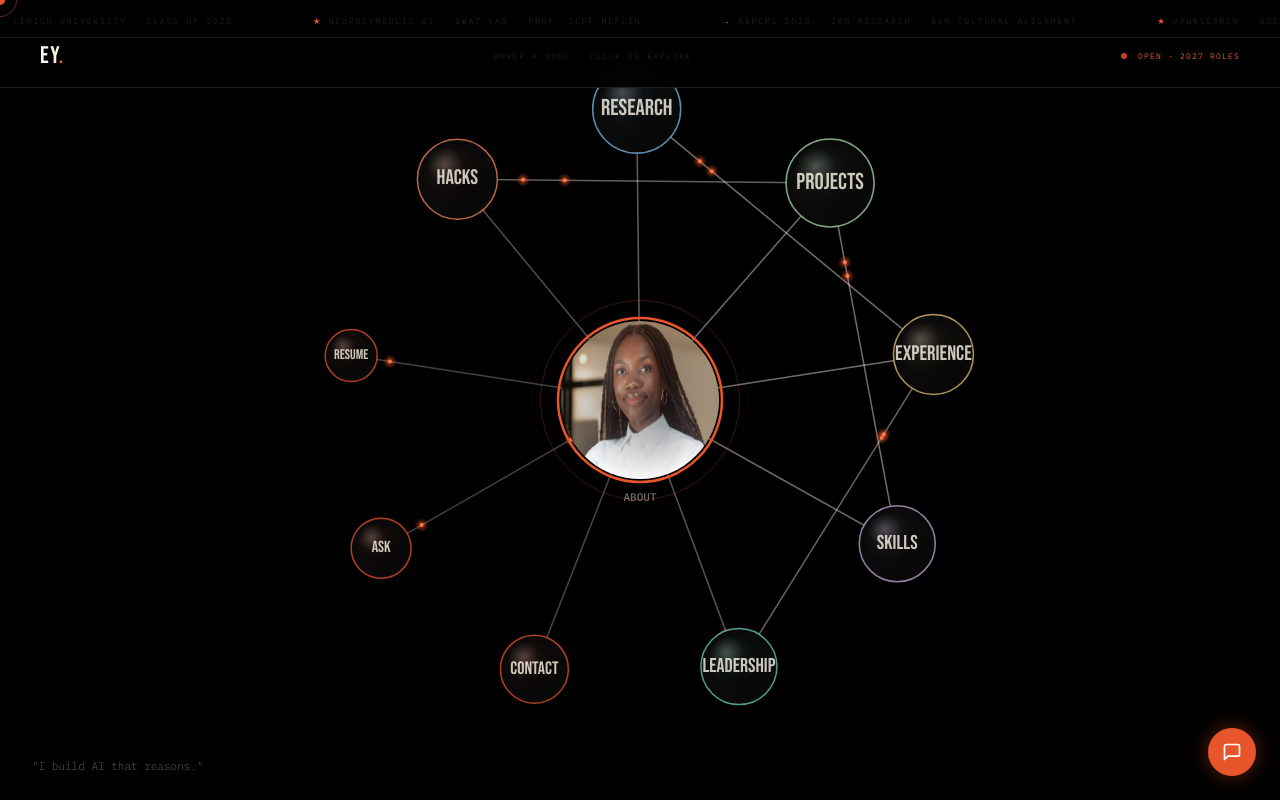
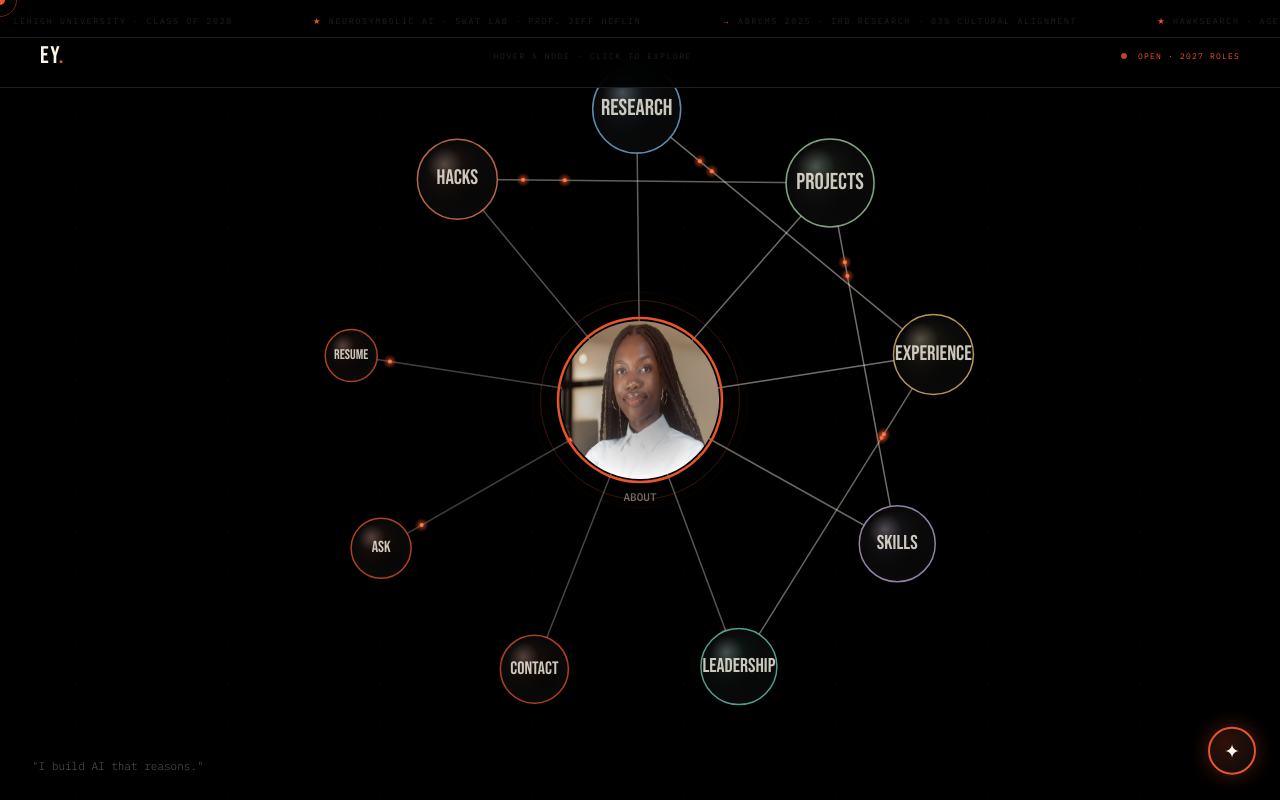
Before and after one commit to efuayankey/efua-portfolio, a Next.js app: page / in a window 1280 px wide. Built offline with nearby package versions, Linux system fonts and the light colour scheme.

Commit message:
Clean up build cache, fix AIMascot orb toggle, update bio copy
- Add .next/ to .gitignore and remove from tracking
- AIMascot orb now toggles chat directly (replaces old chat button)
- Remove duplicate chat button from Chatbot component
- Update center node bio copy and remove Data Science minor

```diff
--- a/app/page.tsx
+++ b/app/page.tsx
@@ -57,7 +57,7 @@ export default function Home() {
       <Panel activeNode={activeNode} onClose={closePanel} />
 
       <Chatbot open={chatOpen} onClose={() => setChatOpen(false)} onOpen={() => setChatOpen(true)} />
-      <AIMascot onOpenChat={() => setChatOpen(true)} />
+      <AIMascot open={chatOpen} onToggle={() => setChatOpen(prev => !prev)} />
     </div>
   );
 }
--- a/components/AIMascot.tsx
+++ b/components/AIMascot.tsx
@@ -14,38 +14,39 @@ const S = {
   serif: { fontFamily: 'var(--font-serif), serif' }      as React.CSSProperties,
 };
 
-export default function AIMascot({ onOpenChat }: { onOpenChat: () => void }) {
-  const [visible, setVisible]   = useState(false);
-  const [msgIdx,  setMsgIdx]    = useState(0);
-  const [waving,  setWaving]    = useState(false);
+export default function AIMascot({ open, onToggle }: { open: boolean; onToggle: () => void }) {
+  const [bubbleVisible, setBubbleVisible] = useState(false);
+  const [msgIdx, setMsgIdx]   = useState(0);
+  const [waving, setWaving]   = useState(false);
 
-  const appear = (idx: number) => {
+  const showBubble = (idx: number) => {
     setMsgIdx(idx);
-    setVisible(true);
+    setBubbleVisible(true);
     setWaving(true);
     setTimeout(() => setWaving(false), 1800);
   };
 
-  // First pop-up after 10s
+  // First pop-up 10s after load
   useEffect(() => {
-    const t = setTimeout(() => appear(0), 10000);
+    const t = setTimeout(() => showBubble(0), 10000);
     return () => clearTimeout(t);
   }, []);
 
-  // Auto-hide after 7s, then reappear every 45s
+  // Auto-hide bubble after 7s, reappear every 45s
   useEffect(() => {
-    if (!visible) return;
-    const hide = setTimeout(() => setVisible(false), 7000);
-    return () => clearTimeout(hide);
-  }, [visible]);
+    if (!bubbleVisible) return;
+    const t = setTimeout(() => setBubbleVisible(false), 7000);
+    return () => clearTimeout(t);
+  }, [bubbleVisible]);
 
   useEffect(() => {
-    if (visible) return;
-    const t = setTimeout(() => appear((msgIdx + 1) % MESSAGES.length), 45000);
+    if (bubbleVisible) return;
+    const t = setTimeout(() => showBubble((msgIdx + 1) % MESSAGES.length), 45000);
     return () => clearTimeout(t);
-  }, [visible]);
+  }, [bubbleVisible]);
 
-  const handleClick = () => { onOpenChat(); setVisible(false); };
+  // Hide bubble when chat opens
+  useEffect(() => { if (open) setBubbleVisible(false); }, [open]);
 
   return (
     <>
@@ -61,23 +62,20 @@ export default function AIMascot({ onOpenChat }: { onOpenChat: () => void }) {
           50%     { transform: translateY(-5px); }
         }
         @keyframes bubble-in {
-          from { opacity: 0; transform: translateY(10px) scale(0.95); }
-          to   { opacity: 1; transform: translateY(0)   scale(1); }
+          from { opacity: 0; transform: translateX(10px) scale(0.95); }
+          to   { opacity: 1; transform: translateX(0)   scale(1); }
         }
       `}</style>
 
       <div style={{
-        position: 'fixed', bottom: 24, left: 24, zIndex: 700,
+        position: 'fixed', bottom: 24, right: 24, zIndex: 700,
         display: 'flex', alignItems: 'flex-end', gap: '0.7rem',
-        opacity: visible ? 1 : 0,
-        transform: visible ? 'translateY(0)' : 'translateY(16px)',
-        transition: 'opacity 0.4s ease, transform 0.4s cubic-bezier(0.16,1,0.3,1)',
-        pointerEvents: visible ? 'all' : 'none',
       }}>
 
-        {/* Speech bubble */}
+        {/* Speech bubble — pops up to the left of the orb */}
+        {bubbleVisible && (
           <div
-          onClick={handleClick}
+            onClick={() => { onToggle(); setBubbleVisible(false); }}
             style={{
               background: '#0a0a0a',
               border: '1px solid #1e1e1e',
@@ -85,7 +83,7 @@ export default function AIMascot({ onOpenChat }: { onOpenChat: () => void }) {
               padding: '0.65rem 0.9rem',
               maxWidth: 190,
               cursor: 'pointer',
-            animation: visible ? 'bubble-in 0.4s cubic-bezier(0.16,1,0.3,1)' : 'none',
+              animation: 'bubble-in 0.4s cubic-bezier(0.16,1,0.3,1)',
             }}
           >
             <div style={{ ...S.mono, fontSize: '0.44rem', letterSpacing: '0.2em', textTransform: 'uppercase', color: '#e8552a', marginBottom: '0.3rem' }}>
@@ -98,27 +96,28 @@ export default function AIMascot({ onOpenChat }: { onOpenChat: () => void }) {
               tap to chat →
             </div>
           </div>
+        )}
 
-        {/* Orb character */}
+        {/* Orb — always visible, replaces the old chat button */}
         <div
-          onClick={handleClick}
+          onClick={onToggle}
           style={{
-            animation: 'mascot-float 3s ease-in-out infinite',
+            width: 48, height: 48, borderRadius: '50%', flexShrink: 0,
+            background: open
+              ? '#e8552a'
+              : 'radial-gradient(circle at 35% 35%, rgba(232,85,42,0.2), #0a0a0a)',
+            border: '2px solid #e8552a',
+            boxShadow: '0 0 20px rgba(232,85,42,0.35)',
+            display: 'flex', alignItems: 'center', justifyContent: 'center',
+            fontSize: open ? '1rem' : '1.2rem',
             cursor: 'pointer',
-            flexShrink: 0,
+            transition: 'background 0.3s, font-size 0.2s',
+            animation: waving
+              ? 'mascot-wave 0.6s ease 3'
+              : 'mascot-float 3s ease-in-out infinite',
           }}
         >
-          <div style={{
-            width: 46, height: 46, borderRadius: '50%',
-            background: 'radial-gradient(circle at 35% 35%, rgba(232,85,42,0.25), #0a0a0a)',
-            border: '2px solid #e8552a',
-            boxShadow: '0 0 18px rgba(232,85,42,0.35), inset 0 0 12px rgba(232,85,42,0.08)',
-            display: 'flex', alignItems: 'center', justifyContent: 'center',
-            fontSize: '1.2rem',
-            animation: waving ? 'mascot-wave 0.6s ease 3' : 'mascot-float 3s ease-in-out infinite',
-          }}>
-            ✦
-          </div>
+          {open ? '✕' : '✦'}
         </div>
       </div>
     </>
--- a/components/Chatbot.tsx
+++ b/components/Chatbot.tsx
@@ -70,28 +70,9 @@ export default function Chatbot({ open, onClose, onOpen }: ChatbotProps) {
 
   return (
     <>
-      {/* Floating bubble — always visible */}
-      <button
-        onClick={open ? onClose : onOpen}
-        style={{
-          position: 'fixed', bottom: 24, right: 24, zIndex: 700,
-          width: 48, height: 48, borderRadius: '50%',
-          background: '#e8552a', border: 'none', cursor: 'none',
-          display: 'flex', alignItems: 'center', justifyContent: 'center',
-          boxShadow: '0 0 20px rgba(232,85,42,0.4)',
-          transition: 'transform 0.2s, box-shadow 0.2s',
-        }}
-        onMouseEnter={e => { (e.currentTarget as HTMLElement).style.transform = 'scale(1.1)'; }}
-        onMouseLeave={e => { (e.currentTarget as HTMLElement).style.transform = 'scale(1)'; }}
-      >
-        <svg width="20" height="20" viewBox="0 0 24 24" fill="none" stroke="white" strokeWidth="2" strokeLinecap="round" strokeLinejoin="round">
-          <path d="M21 15a2 2 0 0 1-2 2H7l-4 4V5a2 2 0 0 1 2-2h14a2 2 0 0 1 2 2z"/>
-        </svg>
-      </button>
-
       {/* Chat window */}
       <div style={{
-        position: 'fixed', bottom: 84, right: 24, zIndex: 700,
+        position: 'fixed', bottom: 88, right: 24, zIndex: 700,
         width: 'min(360px, calc(100vw - 32px))',
         height: 'min(480px, calc(100vh - 120px))',
         background: '#0a0a0a', borderTop: '2px solid #e8552a',
--- a/lib/nodes.ts
+++ b/lib/nodes.ts
@@ -61,11 +61,10 @@ export const PANEL_DATA: Record<string, PanelData> = {
   center: {
     eyebrow: ':center',
     title: 'Efua Yankey',
-    subtitle: 'CS + Engineering · Data Science Minor · Lehigh University · Class of 2028',
+    subtitle: 'CS + Engineering · Lehigh University · Class of 2028',
     rdf: `:Efua a schema:Person ;
   :studiesAt :LehighUniversity ;
   :major "CS & Engineering" ;
-  :minor "Data Science" ;
   :classOf "2028" ;
   :from :Accra :Ghana ;
   :researchesAt :SWATLab ;
@@ -73,16 +72,12 @@ export const PANEL_DATA: Record<string, PanelData> = {
   :status "Open to 2027 internships" .`,
     sections: [
       {
-        label: 'Origin',
-        text: 'Built NSMQ Recruit in Ghana in high school — academic competition prep platform, 100+ users, no team, no blueprint. Just a problem worth fixing. That instinct never left.',
+        label: 'Who I am',
+        text: 'CS + Engineering student at Lehigh building real AI systems — not demos. I work across LLMs, knowledge graphs, and multimodal AI, and I care about shipping things that are useful, not just impressive.',
       },
       {
-        label: 'At Lehigh',
-        text: 'IRB-approved research, ABRCMS 2025, SWAT Lab under Prof. Jeff Heflin — the person who wrote the OWL standard that powers Google and Amazon\'s knowledge graphs. Doesn\'t do things halfway.',
-      },
-      {
-        label: 'What I care about',
-        text: 'Builds AI that closes gaps, not widens them. Systems for the people they were never designed for. Originally from Accra — that perspective shapes everything.',
+        label: 'Right now',
+        text: 'Doing neurosymbolic AI research at SWAT Lab under Prof. Jeff Heflin — the person who wrote the OWL standard Google and Amazon run on. Before that, built an IRB-approved LLM clinical simulator where 83% of participants preferred my culturally-conditioned model over the baseline. Presented at ABRCMS 2025.',
       },
     ],
     links: [
```
Also changed, not shown: 1 other file (tests, documents, lock files or other folders). Lines whose indentation alone changed are shown as unchanged.
